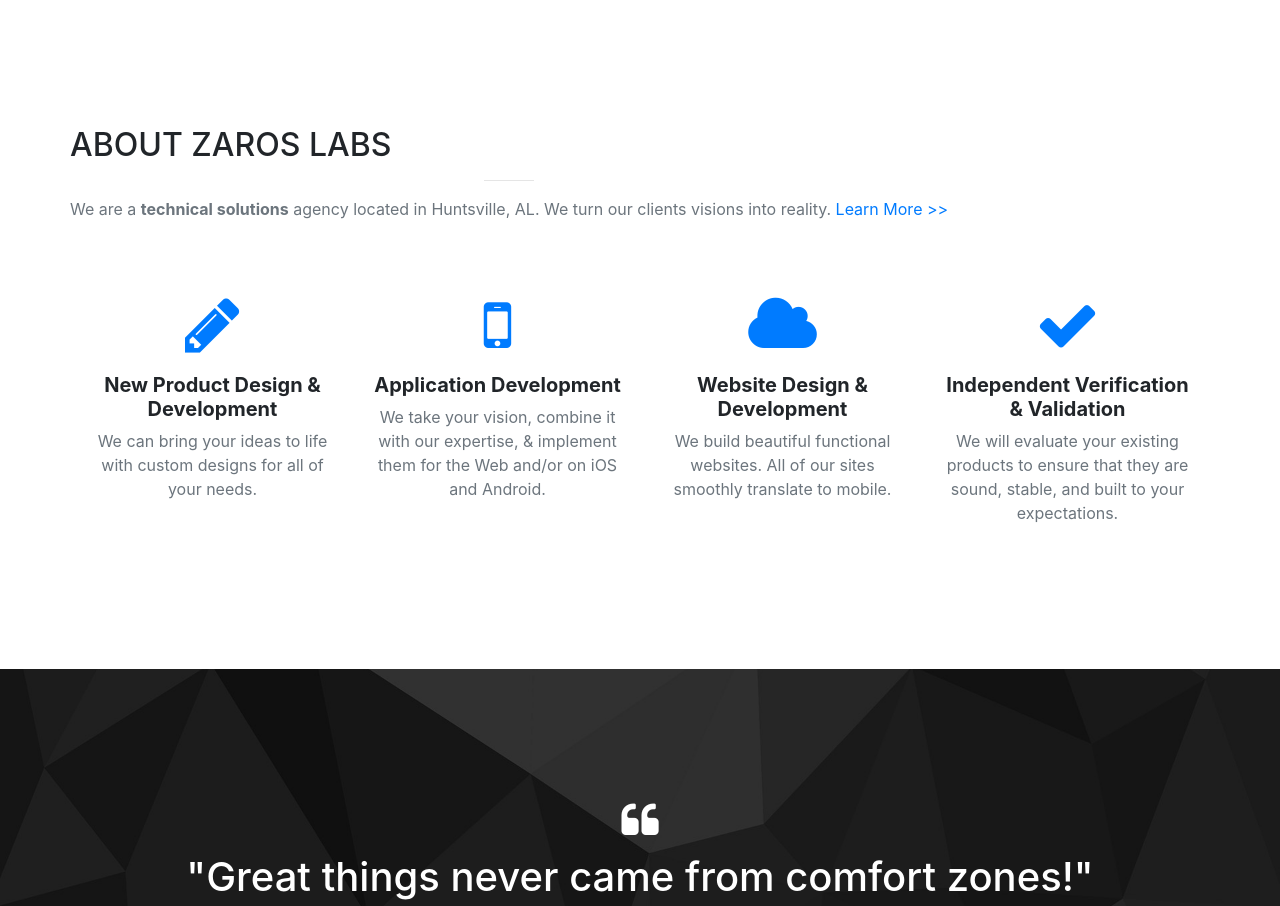
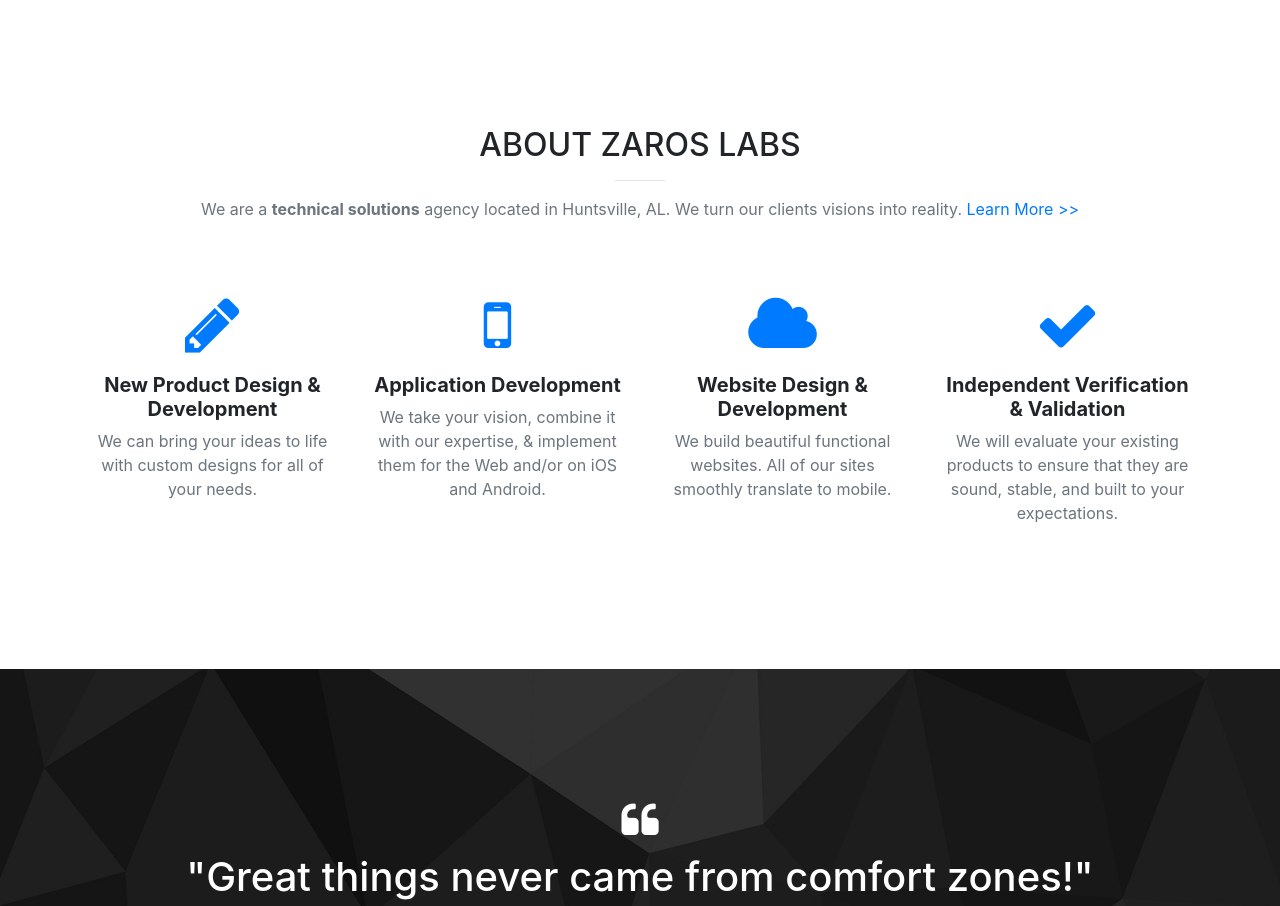
Before and after one commit to laceyreinoehl/zarosLabs, a website with bundled scripts: page index.html in a window 1280 px wide. Shown: the part 802-1708 px from the top of the page. Built offline with nearby package versions, Linux system fonts and the light colour scheme.

Commit message:
quick typo fix

```diff
--- a/index.html
+++ b/index.html
@@ -103,7 +103,7 @@
 <section id="about">
     <div class="container">
         <div class="row">
-            <div cgit lass="col-lg-10 mx-auto text-center">
+            <div class="col-lg-10 mx-auto text-center">
                 <h2 class="section-heading">ABOUT ZAROS LABS</h2>
                 <hr/>
                 <p class="mb-4 text-muted">We are a <b>technical solutions</b> agency located in Huntsville, AL. We turn
```
